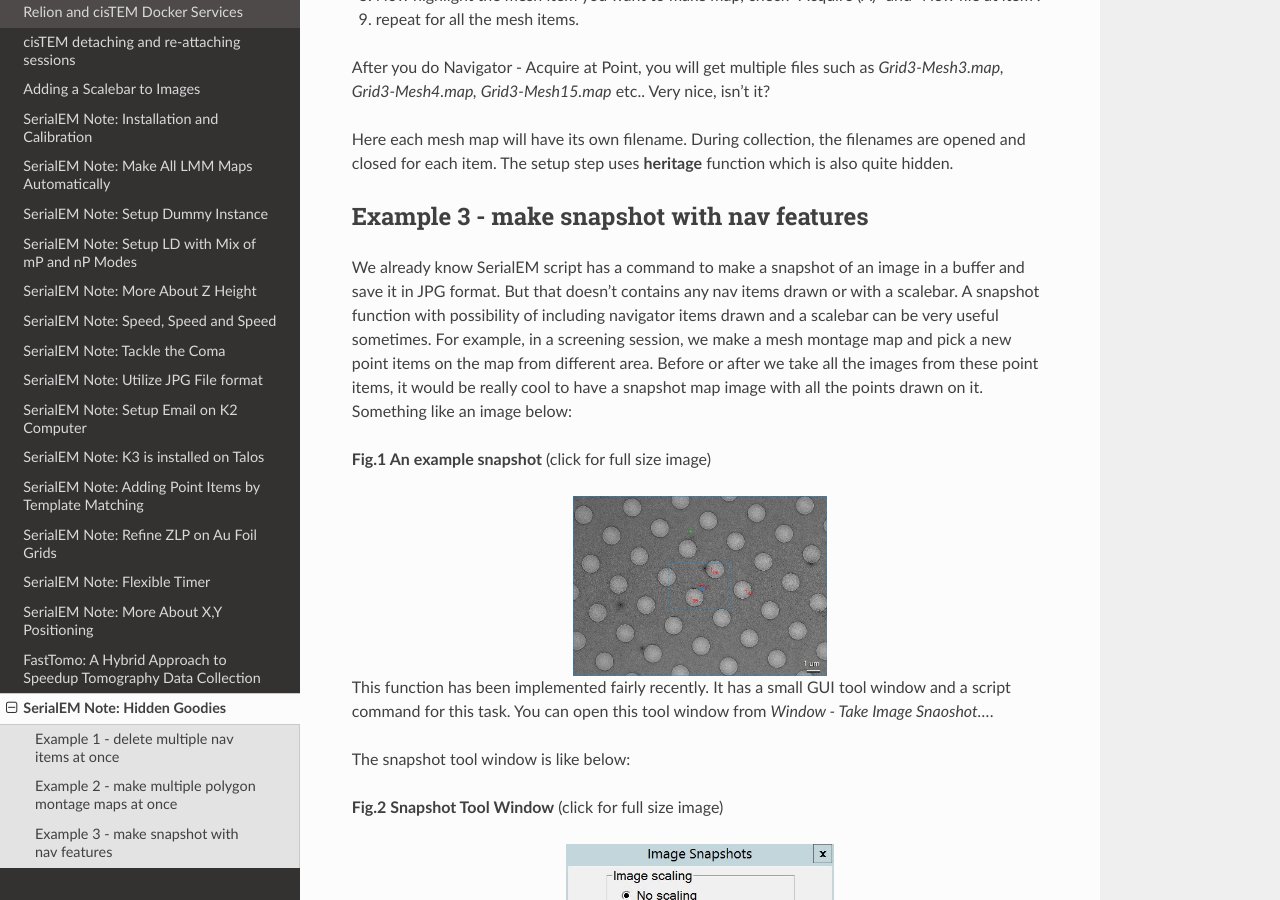
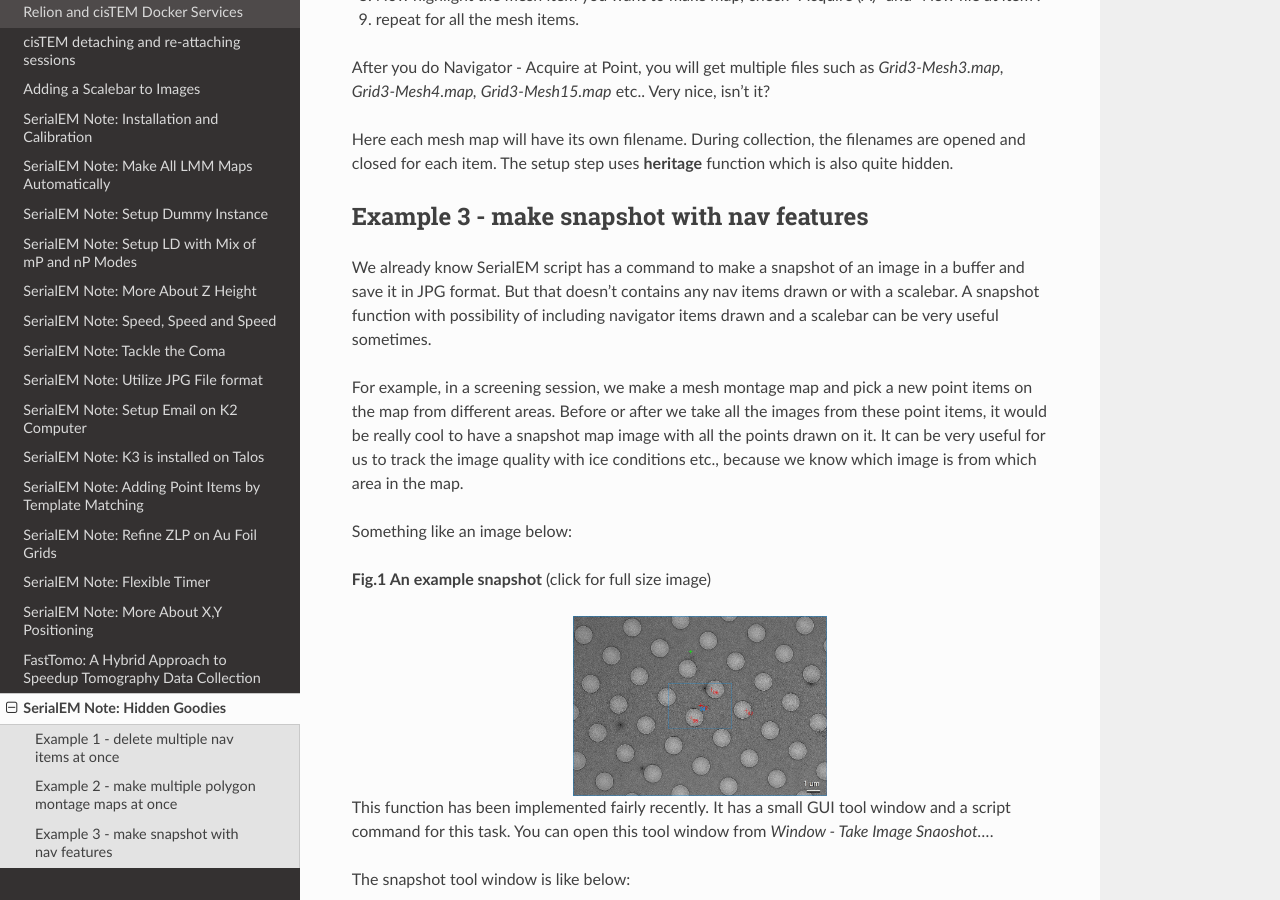
Before and after one commit to xuchen66/sphinx-emdocs, a Sphinx documentation site: the page built from source/serialem-note-hidden-goodies.rst, in a window 1280 px wide and 900 px high, scrolled down 1893 px. Built offline with Sphinx 7.4.7 and the Read the Docs theme 2.0.0, drawn with Linux system fonts in a browser that asks for light colours; pages that are not in the unit, such as notebooks, are missing from menus.

Commit message:
Update serialem-note-hidden-goodies.rst

```diff
--- a/source/serialem-note-hidden-goodies.rst
+++ b/source/serialem-note-hidden-goodies.rst
@@ -108,11 +108,15 @@ We already know SerialEM script has a command to make a snapshot of an image
 in a buffer and save it in JPG format. But that doesn't contains any nav
 items drawn or with a scalebar. A snapshot function with possibility of
 including navigator items drawn and a scalebar can be very useful sometimes.
+
 For example, in a screening session, we make a mesh montage map and pick a
-new point items on the map from different area. Before or after we take all
+new point items on the map from different areas. Before or after we take all
 the images from these point items, it would be really cool to have a
-snapshot map image with all the points drawn on it. Something like an image
-below:
+snapshot map image with all the points drawn on it. It can be very useful
+for us to track the image quality with ice conditions etc., because we know
+which image is from which area in the map.
+
+Something like an image below:
 
 **Fig.1 An example snapshot** (click for full size image)
 
```
